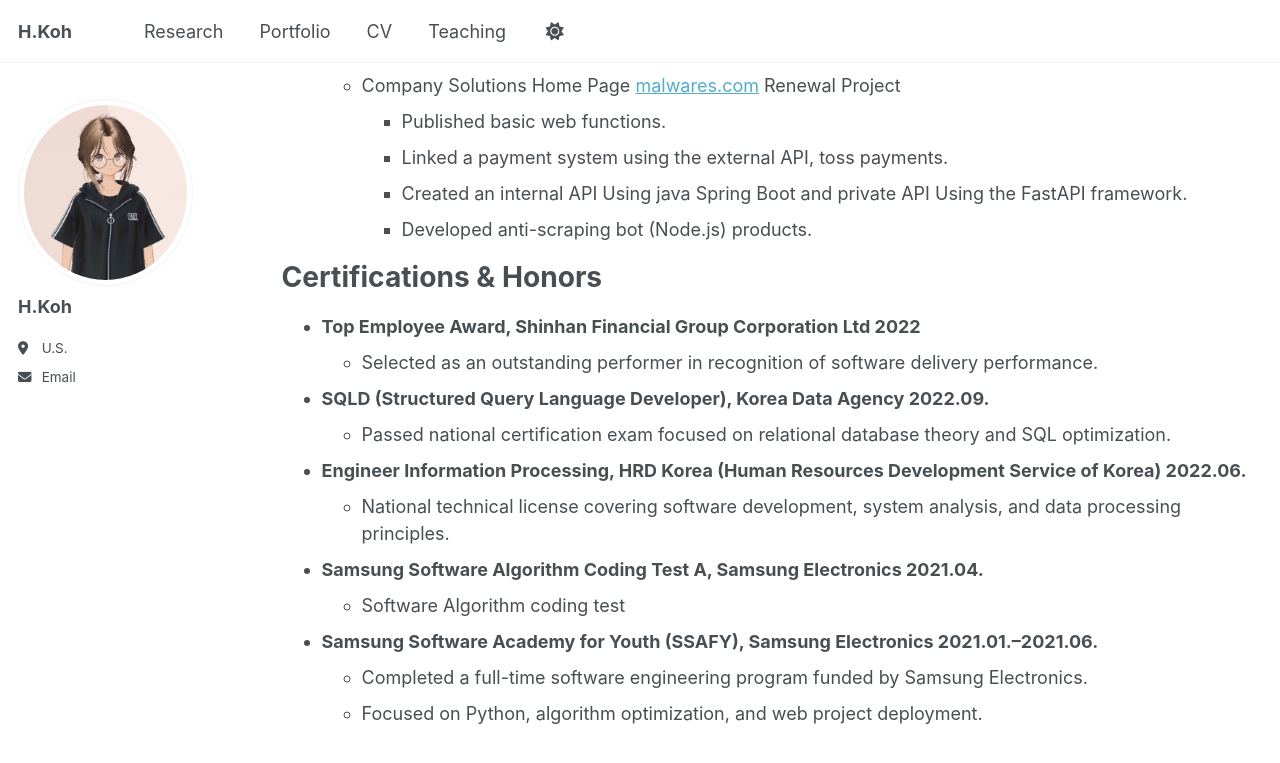
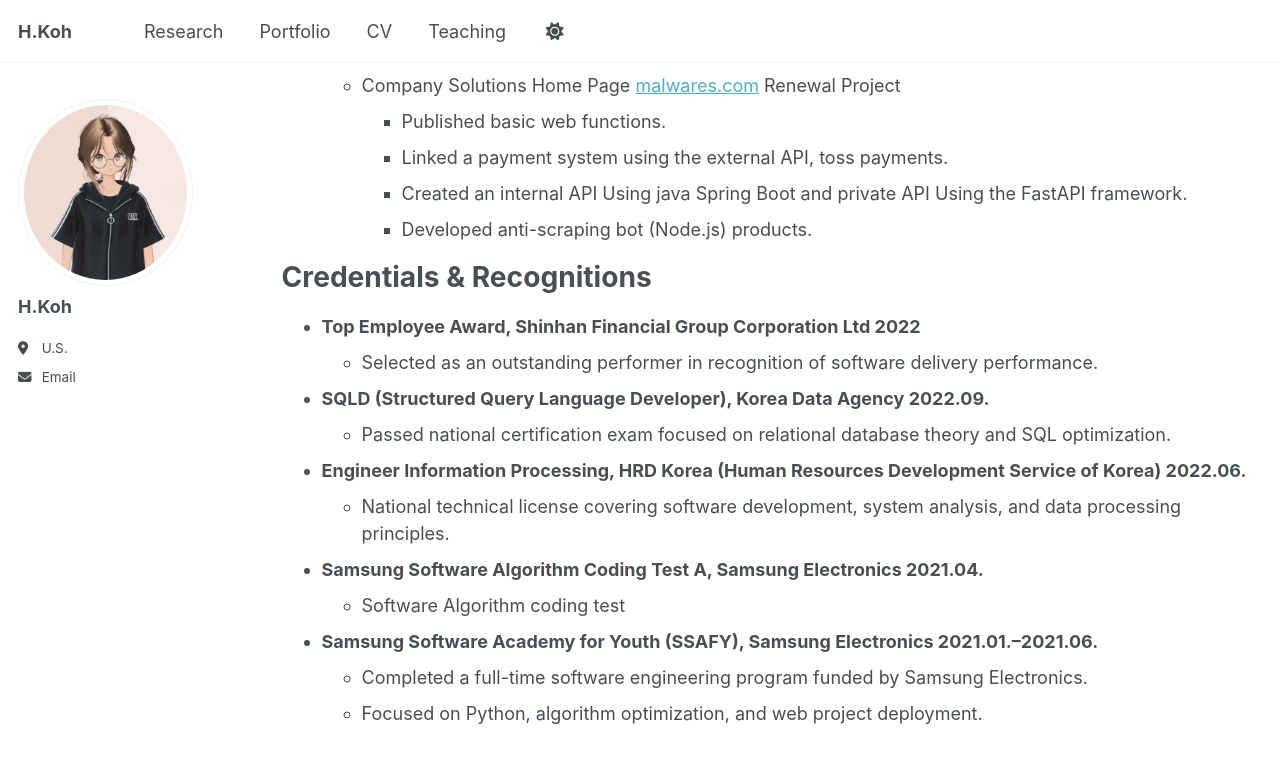
Before and after one commit to MaximHelio/MaximHelio.github.io, a Jekyll site: the page built from _pages/cv.md, in a window 1280 px wide and 900 px high, scrolled down 1307 px. Shown: the top 763 px of the window. Built offline with Jekyll 4.4.1, drawn with Linux system fonts in a browser that asks for light colours.

Commit message:
Add modification

```diff
--- a/_pages/cv.md
+++ b/_pages/cv.md
@@ -50,7 +50,7 @@ Work Experience
     * Developed anti-scraping bot (Node.js) products.
 
 
-Certifications & Honors
+Credentials & Recognitions
 =======================
 
 * **Top Employee Award, Shinhan Financial Group Corporation Ltd 2022**
```
